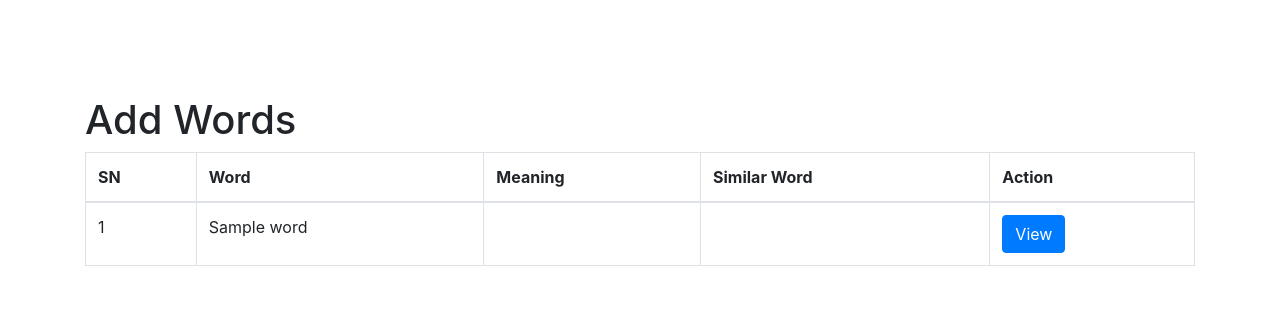
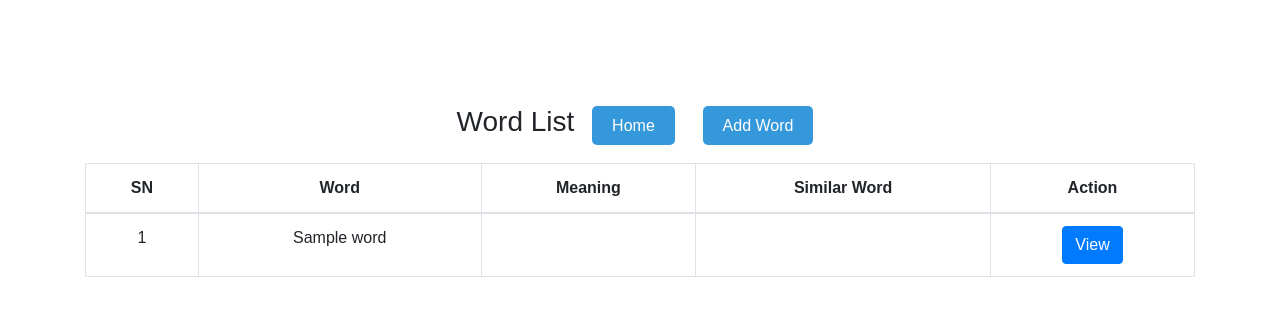
Before and after one commit to Bhubanghimire/flashcard, a Django app: page /list in a window 1280 px wide. Shown: the top 316 px of the page. Run offline with Django 4.2, Linux system fonts and the light colour scheme; tables that the repository leaves empty hold one stand-in row (values such as "Sample post"); some libraries are stand-ins or nearby versions.

Commit message:
button add

```diff
--- a/card/templates/home.html
+++ b/card/templates/home.html
@@ -33,6 +33,7 @@
 <body>
     <h1>Welcome to Word flash-card</h1>
 <div class="container mt-5 pt-5 mb-5">
+    <a href="{% url 'home' %}" class="button">Home</a>
     <a href="{% url 'list' %}" class="button">View Word</a>
     <a href="{% url 'create' %}" class="button">Add Word</a>
 </div>
--- a/card/templates/view_word.html
+++ b/card/templates/view_word.html
@@ -3,15 +3,41 @@
 <!DOCTYPE html>
 <html>
 <head>
-<link rel="stylesheet" href="https://cdn.jsdelivr.net/npm/bootstrap@4.0.0/dist/css/bootstrap.min.css" integrity="sha384-Gn5384xqQ1aoWXA+058RXPxPg6fy4IWvTNh0E263XmFcJlSAwiGgFAW/dAiS6JXm" crossorigin="anonymous">
-    <title>Add Words</title>
+        <link rel="stylesheet" href="https://cdn.jsdelivr.net/npm/bootstrap@4.6.0/dist/css/bootstrap.min.css" integrity="sha384-B0vP5xmATw1+K9KRQjQERJvTumQW0nPEzvF6L/Z6nronJ3oUOFUFpCjEUQouq2+l" crossorigin="anonymous">
+    <title>view words</title>
     <link rel="shortcut icon" href="{% static 'assets/img/favicon.png' %}">
+
+     <style>
+        body {
+            font-family: Arial, sans-serif;
+            text-align: center;
+        }
+
+        .button {
+            display: inline-block;
+            padding: 10px 20px;
+            font-size: 16px;
+            background-color: #3498db;
+            color: #fff;
+            border: none;
+            border-radius: 5px;
+            cursor: pointer;
+            margin: 10px;
+            text-decoration: none;
+        }
+
+        .button:hover {
+            background-color: #2980b9;
+        }
+    </style>
 </head>
 <body>
 {%load crispy_forms_tags %}
 
     <div class="container mt-5 pt-5 mb-5">
-        <h1>Add Words</h1>
+        <h3>Word List  <a href="{% url 'home' %}" class="button">Home</a>
+    <a href="{% url 'create' %}" class="button">Add Word</a></h3>
+
         <table class="table table-bordered">
   <thead>
     <tr>
```
Also changed, not shown: card/templates/add_word.html (+23 -1 lines).
